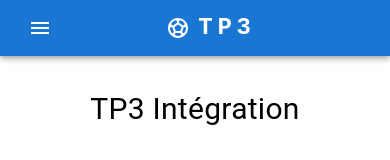
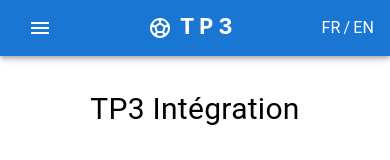
Before and after one commit to NateThibault/Projet_Final_Integration, a Next.js app: page / in a window 390 px wide. Shown: the top 160 px of the page. Built offline with nearby package versions, Linux system fonts and the light colour scheme.

Commit message:
Menu En/Fr link created, href corrected in mobile

```diff
--- a/src/components/molecules/my-menu/my-menu.tsx
+++ b/src/components/molecules/my-menu/my-menu.tsx
@@ -24,18 +24,11 @@ const pages: MenuItem[] = [
 
 function MyMenu() {
     const [anchorElNav, setAnchorElNav] = React.useState<null | HTMLElement>(null)
-    const [anchorElUser, setAnchorElUser] = React.useState<null | HTMLElement>(null)
     const handleOpenNavMenu = (event: React.MouseEvent<HTMLElement>) => {
         setAnchorElNav(event.currentTarget)
     }
-    const handleOpenUserMenu = (event: React.MouseEvent<HTMLElement>) => {
-        setAnchorElUser(event.currentTarget)
-    }
     const handleCloseNavMenu = () => {
         setAnchorElNav(null)
-    }
-    const handleCloseUserMenu = () => {
-        setAnchorElUser(null)
     }
 
     return (
@@ -91,7 +84,7 @@ function MyMenu() {
                         >
                             {pages.map((page) => (
                                 <MenuItem key={page.label} onClick={handleCloseNavMenu}>
-                                    <Typography textAlign="center">{page.label}</Typography>
+                                    <Typography textAlign="center" component="a" href={page.route}>{page.label}</Typography>
                                 </MenuItem>
                             ))}
                         </Menu>
@@ -103,7 +96,6 @@ function MyMenu() {
                         component="a"
                         href="/"
                         sx={{
-                            mr: 2,
                             display: { xs: 'flex', md: 'none' },
                             flexGrow: 1,
                             fontFamily: 'monospace',
@@ -127,6 +119,9 @@ function MyMenu() {
                             </Button>
                         ))}
                     </Box>
+                    <Typography component="a" href="/fr" style={{ color: "white", marginRight: "3px" }}>FR</Typography>
+                    <Typography>/</Typography>
+                    <Typography component="a" href="/en" style={{ color: "white", marginLeft: "3px" }}>EN</Typography>
                 </Toolbar>
             </Container>
         </AppBar>
```
